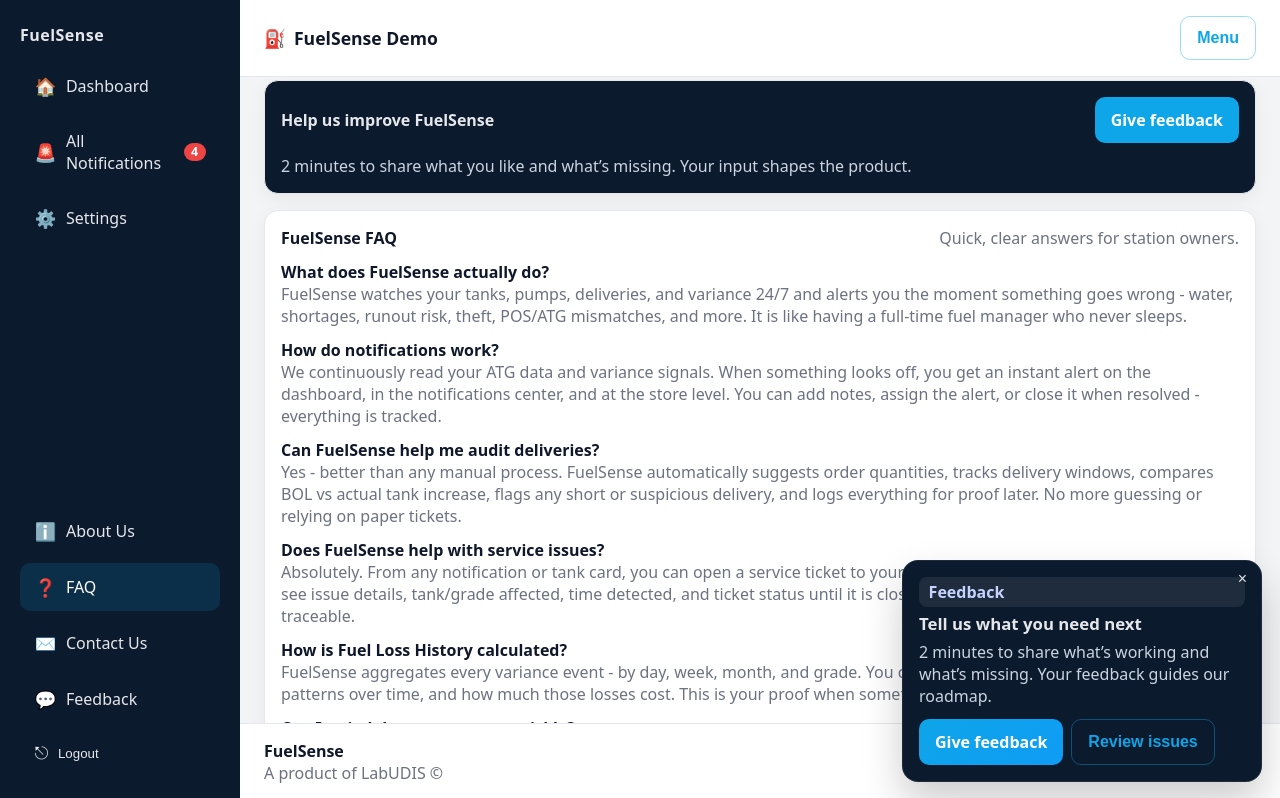
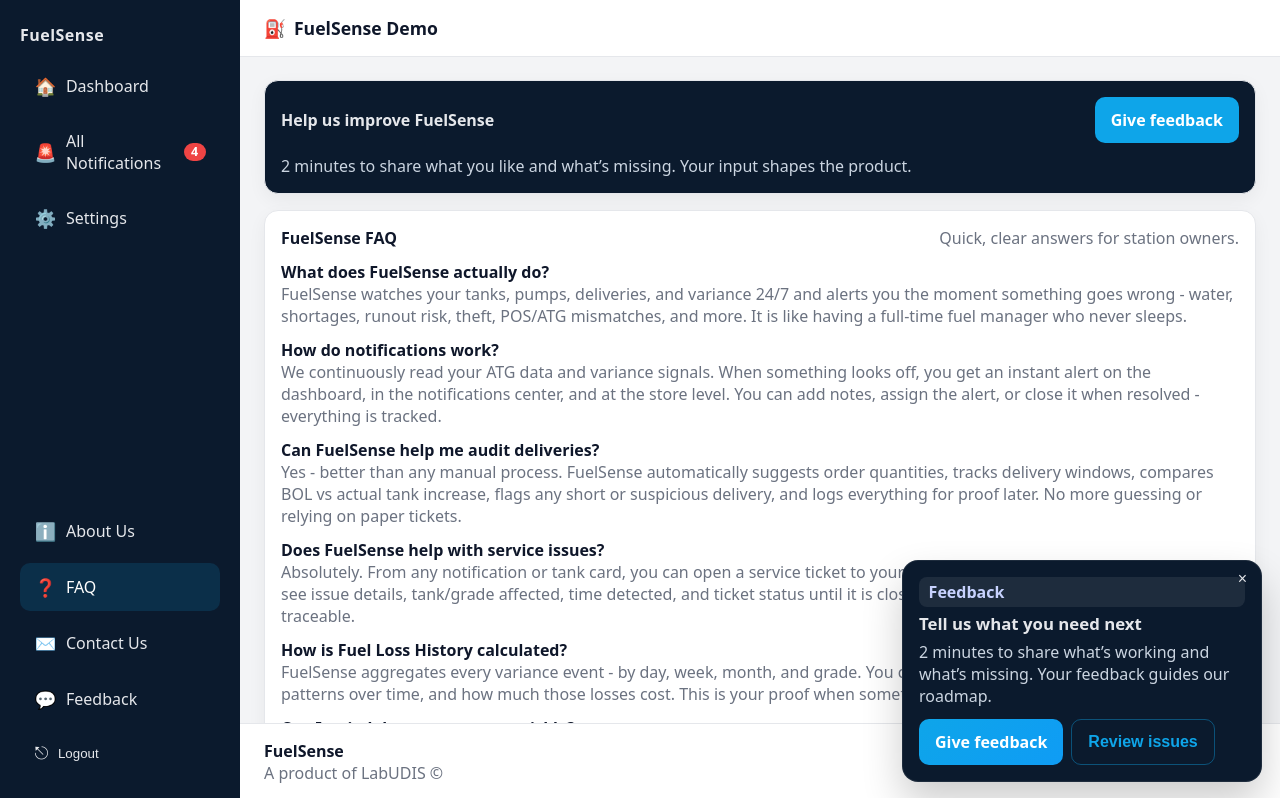
Before and after one commit to arifmanasiya/FuelSense, a React (Vite) app: page /FuelSense/faq in a window 1280 px wide. Shown: the top 798 px of the page. Built offline with nearby package versions, Linux system fonts and the light colour scheme; sample sign-in values are in the browser's storage.

Commit message:
Remove top-bar feedback/menu; simplify TopNav

```diff
--- a/src/components/Layout.tsx
+++ b/src/components/Layout.tsx
@@ -26,7 +26,7 @@
     <div className="layout">
       <SideNav isOpen={mobileNavOpen} onLinkClick={() => setMobileNavOpen(false)} />
       <div className="main-shell">
-        <TopNav onMenuToggle={() => setMobileNavOpen((prev) => !prev)} />
+        <TopNav />
         <main className="content">
           <FeedbackBanner />
           {children}
--- a/src/components/TopNav.tsx
+++ b/src/components/TopNav.tsx
@@ -1,8 +1,4 @@
-interface Props {
-  onMenuToggle?: () => void;
-}
-
-export default function TopNav({ onMenuToggle }: Props) {
+export default function TopNav() {
   return (
     <header className="topnav">
       <div className="title">
@@ -11,14 +7,6 @@
         </span>
         FuelSense Demo
       </div>
-      <div style={{ display: 'flex', alignItems: 'center', gap: '0.5rem' }}>
-        <button className="button ghost responsive-button mobile-menu-button" type="button" onClick={onMenuToggle}>
-          <span className="icon" aria-hidden="true">
-            ☰
-          </span>
-          <span className="text">Menu</span>
-        </button>
-      </div>
     </header>
   );
 }
```
